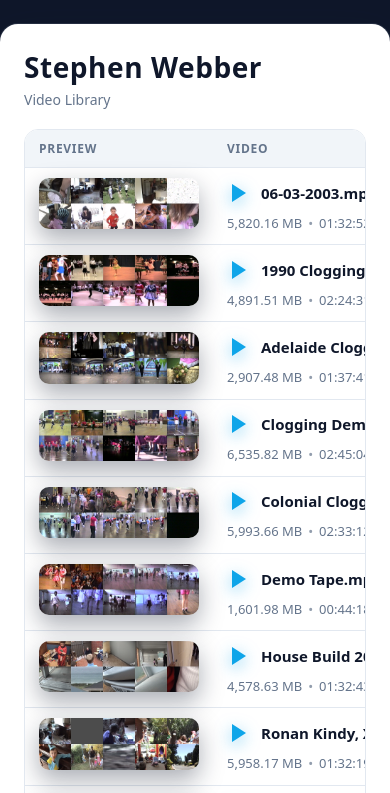
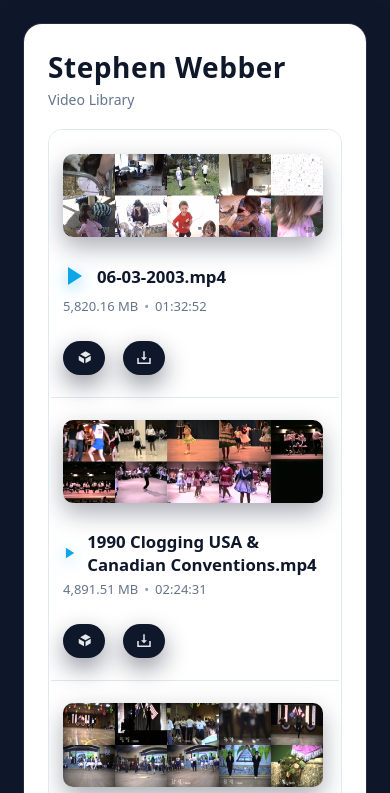
Before and after one commit to RealmsAU/Stephen-Webber, a plain HTML site: page index.html in a window 390 px wide. Shown: the top 793 px of the page. Drawn offline with Linux system fonts and the light colour scheme.

Commit message:
Auto-update: 2026-02-06 21:18:45

```diff
--- a/index.html
+++ b/index.html
@@ -255,6 +255,83 @@
       opacity: 1;
       transform: translateX(-50%) translateY(-4px);
     }
+
+   /* -----------------------------------------
+   MOBILE LAYOUT (portrait phones)
+   ----------------------------------------- */
+@media (max-width: 650px) {
+
+  /* Turn each row into a stacked card */
+  tbody tr {
+    display: flex;
+    flex-direction: column;
+    padding: 14px 12px;
+    border-bottom: 1px solid #e2e8f0;
+  }
+
+  tbody tr td {
+    display: block;
+    width: 100%;
+    padding: 8px 0;
+    border-bottom: none;
+  }
+
+  /* Thumbnail stays at the top */
+  .thumb-cell {
+    width: 100% !important;
+  }
+  .thumb-wrapper {
+    width: 100%;
+    max-width: 260px;
+  }
+  .thumb-img {
+    width: 100%;
+    max-width: 260px;
+  }
+
+  /* Video info section */
+  .info-cell {
+    width: 100% !important;
+    margin-top: 6px;
+  }
+
+  .filename-text {
+    max-width: 100% !important;
+    white-space: normal;
+    font-size: 1.05rem;
+    font-weight: 600;
+  }
+
+  .meta-line {
+    font-size: 13px;
+    margin-top: 4px;
+  }
+
+  /* Share/download buttons move under the info */
+  .share-cell {
+    width: 100% !important;
+    text-align: left !important;
+    margin-top: 10px;
+    display: flex;
+    gap: 12px;
+  }
+
+  .icon-button {
+    padding: 8px 12px;
+  }
+
+  /* Hide table headers on mobile */
+  thead {
+    display: none;
+  }
+
+  /* Remove table look */
+  table {
+    border-collapse: separate;
+  }
+}
+
+
   </style>
 </head>
 
```
